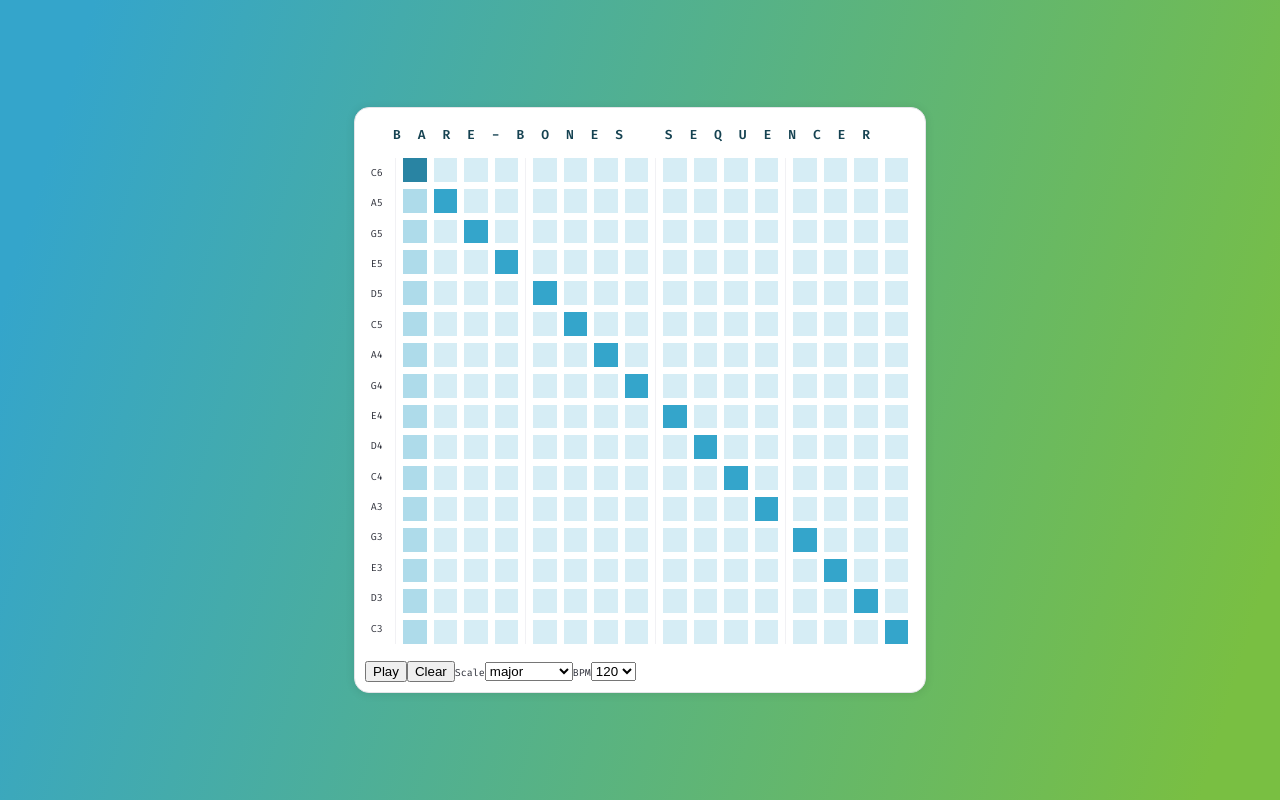
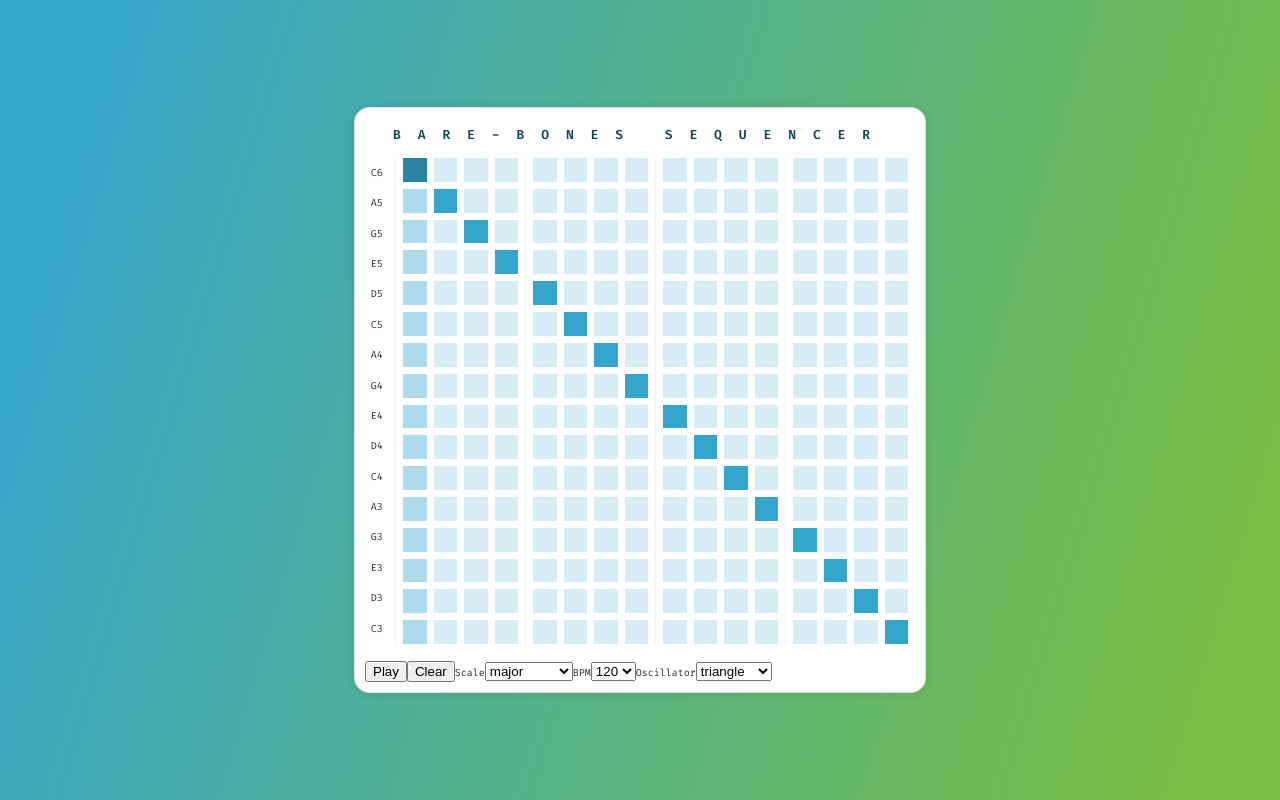
Before and after one commit to baadaa/sequencer, a React (Create React App) app: page / in a window 1280 px wide. Built offline with nearby package versions, Linux system fonts and the light colour scheme.

Commit message:
add oscillator selector && add volume peak prevention

```diff
--- a/src/App.tsx
+++ b/src/App.tsx
@@ -81,6 +81,14 @@ const GridStyle = styled.div`
 `;
 
 const synth = new Tone.PolySynth().toDestination();
+synth.set({
+  envelope: {
+    decay: 0.2,
+    release: 1,
+    sustain: 0.3,
+  },
+});
+type BasicOscillatorType = 'sine' | 'square' | 'sawtooth' | 'triangle';
 
 function App() {
   type Loop = {
@@ -89,6 +97,8 @@ function App() {
   const [isPlaying, setIsPlaying] = React.useState(false);
   const [currentBeat, setCurrentBeat] = React.useState(0);
   const [currentBPM, setCurrentBPM] = React.useState(120);
+  const [oscillator, setOscillator] =
+    React.useState<BasicOscillatorType>('triangle');
   const [noteMatrix, setNoteMatrix] = React.useState(defaultNoteMatrix);
   const [currentScale, setCurrentScale] = React.useState(SCALES.major);
   const loop = React.useRef<Loop | null>(null);
@@ -102,7 +112,6 @@ function App() {
   );
 
   const playSingleNote = (note = '') => synth.triggerAttackRelease(note, '16n');
-
   const tick = (e: React.MouseEvent<HTMLButtonElement>): void => {
     const currentBeat = parseFloat(e.currentTarget.dataset.beat!);
     const selectedNote = parseFloat(e.currentTarget.dataset.index!);
@@ -141,15 +150,28 @@ function App() {
     Tone.Transport.on('stop', () => setCurrentBeat(0));
   }, []);
   React.useEffect(() => {
+    synth.set({
+      oscillator: {
+        type: oscillator,
+      },
+    });
+  }, [oscillator]);
+  React.useEffect(() => {
     Tone.Transport.bpm.value = currentBPM;
   }, [currentBPM]);
   React.useEffect(() => {
+    const low = -20; // volume when all notes are playing. lower to prevent peaking
+    const high = -10; // volume whan one note is playing
+
     if (loop.current) {
       loop.current.dispose();
     }
     loop.current = new Tone.Sequence(
       (time, beat) => {
         setCurrentBeat(beat);
+        // Adjust the volume per the number of notes
+        const vol = ((16 - noteMap[beat].length) / 16) * (high - low) + low;
+        synth.volume.setValueAtTime(vol, time);
         synth.triggerAttackRelease(noteMap[beat], '16n', time);
       },
       [0, 1, 2, 3, 4, 5, 6, 7, 8, 9, 10, 11, 12, 13, 14, 15],
@@ -216,6 +238,21 @@ function App() {
           </option>
         ))}
       </select>
+      Oscillator
+      <select
+        name="oscillator"
+        id="oscillator"
+        onChange={e =>
+          setOscillator(e.currentTarget.value as BasicOscillatorType)
+        }
+        defaultValue={oscillator}
+      >
+        {['sine', 'square', 'triangle', 'sawtooth'].map(type => (
+          <option value={type} key={type}>
+            {type}
+          </option>
+        ))}
+      </select>
     </Wrapper>
   );
 }
--- a/src/data.ts
+++ b/src/data.ts
@@ -17,12 +17,6 @@ export const defaultNoteMatrix = [
   [0, 0, 0, 0, 0, 0, 0, 0, 0, 0, 0, 0, 0, 0, 0, 1],
 ];
 export const emptyBeat = [0, 0, 0, 0, 0, 0, 0, 0, 0, 0, 0, 0, 0, 0, 0, 0];
-
-export enum ScaleType {
-  major = 'major',
-  minor = 'minor',
-  suspended = 'suspended',
-}
 
 type ScaleSet = {
   [key: string]: Array<string>;
```
